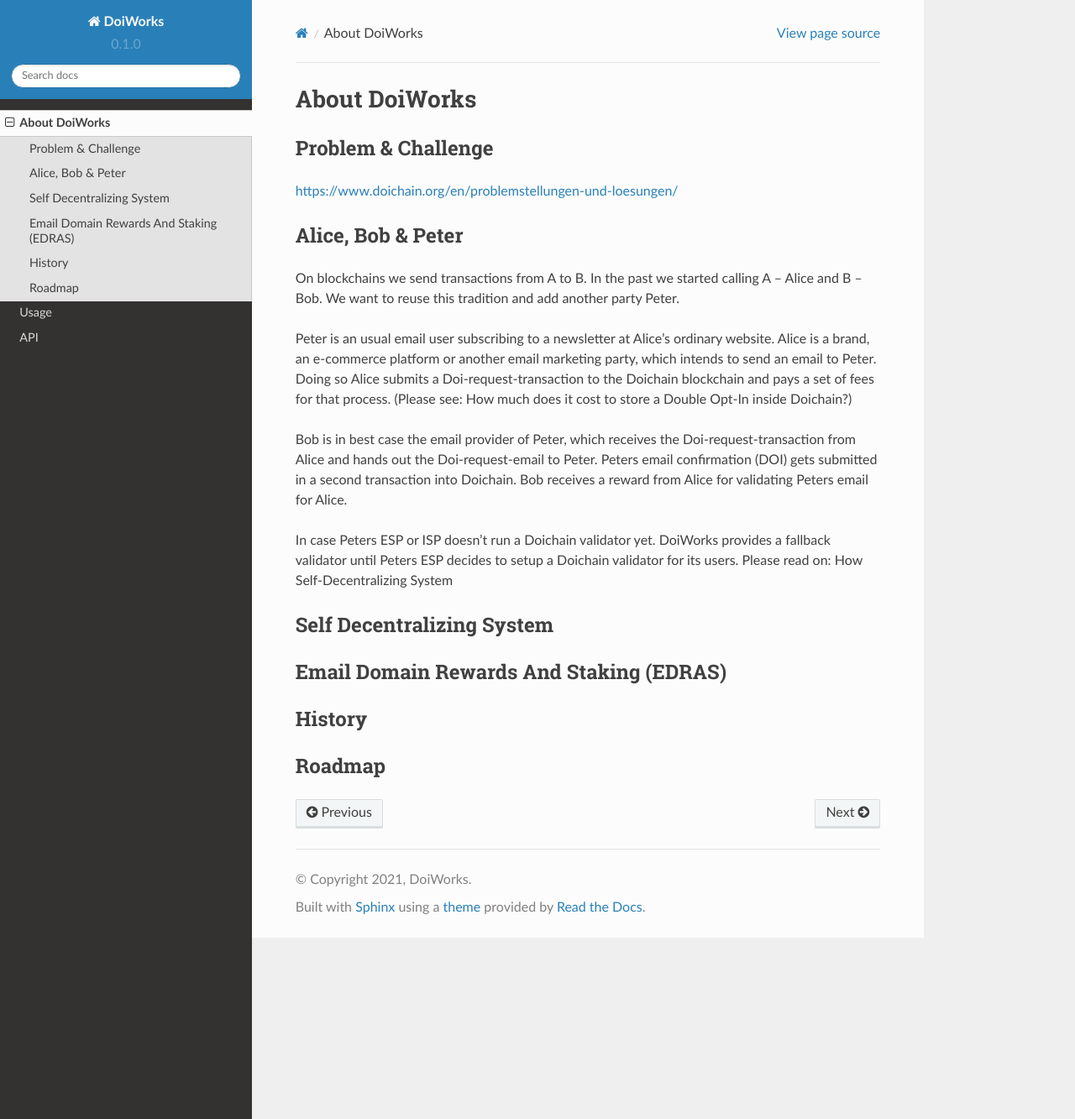
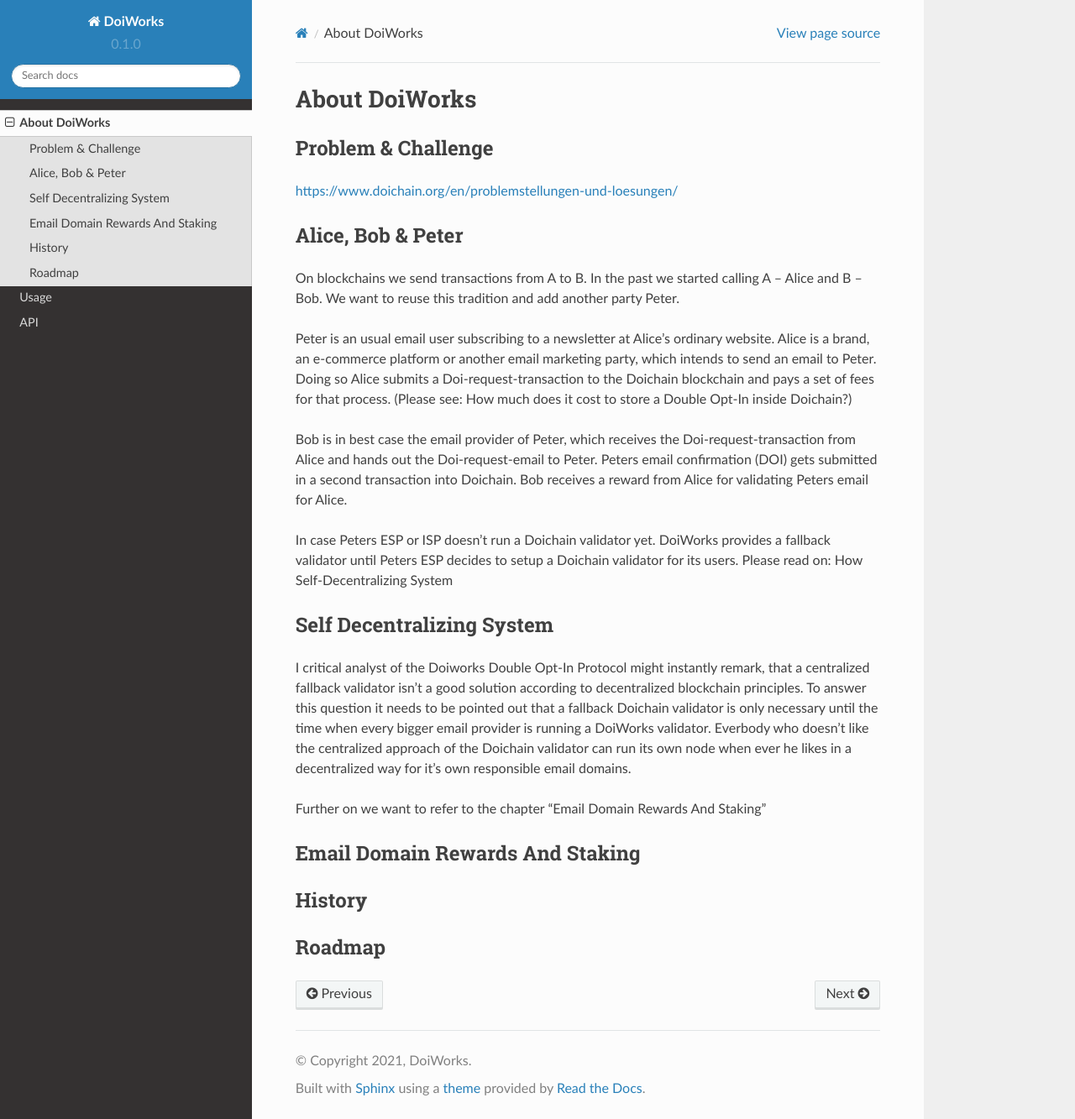
Before and after one commit to inspiraluna/doichain-doc01, a Sphinx documentation site: the page built from docs/source/about_doiworks.rst, in a window 1280 px wide and 1333 px high. Shown: the whole window at 84% size. Built offline with Sphinx 7.4.7 and the Read the Docs theme 2.0.0, drawn with Linux system fonts in a browser that asks for light colours.

Commit message:
added chapter for 'Self Decentralizing System'

```diff
--- a/docs/source/about_doiworks.rst
+++ b/docs/source/about_doiworks.rst
@@ -32,11 +32,18 @@
 
 Self Decentralizing System
 --------------------------
+I critical analyst of the Doiworks Double Opt-In Protocol might instantly remark, that a centralized fallback
+validator isn't a good solution according to decentralized blockchain principles. To answer this question
+it needs to be pointed out that a fallback Doichain validator is only necessary until the time when every bigger email provider
+is running a DoiWorks validator. Everbody who doesn't like the centralized approach of the Doichain validator
+can run its own node when ever he likes in a decentralized way for it's own responsible email domains.
+
+Further on we want to refer to the chapter "Email Domain Rewards And Staking"
 
 .. _email_domain_rewards_and_staking:
 
-Email Domain Rewards And Staking (EDRAS)
-----------------------------------------
+Email Domain Rewards And Staking
+--------------------------------
 
 .. _history:
 
```
